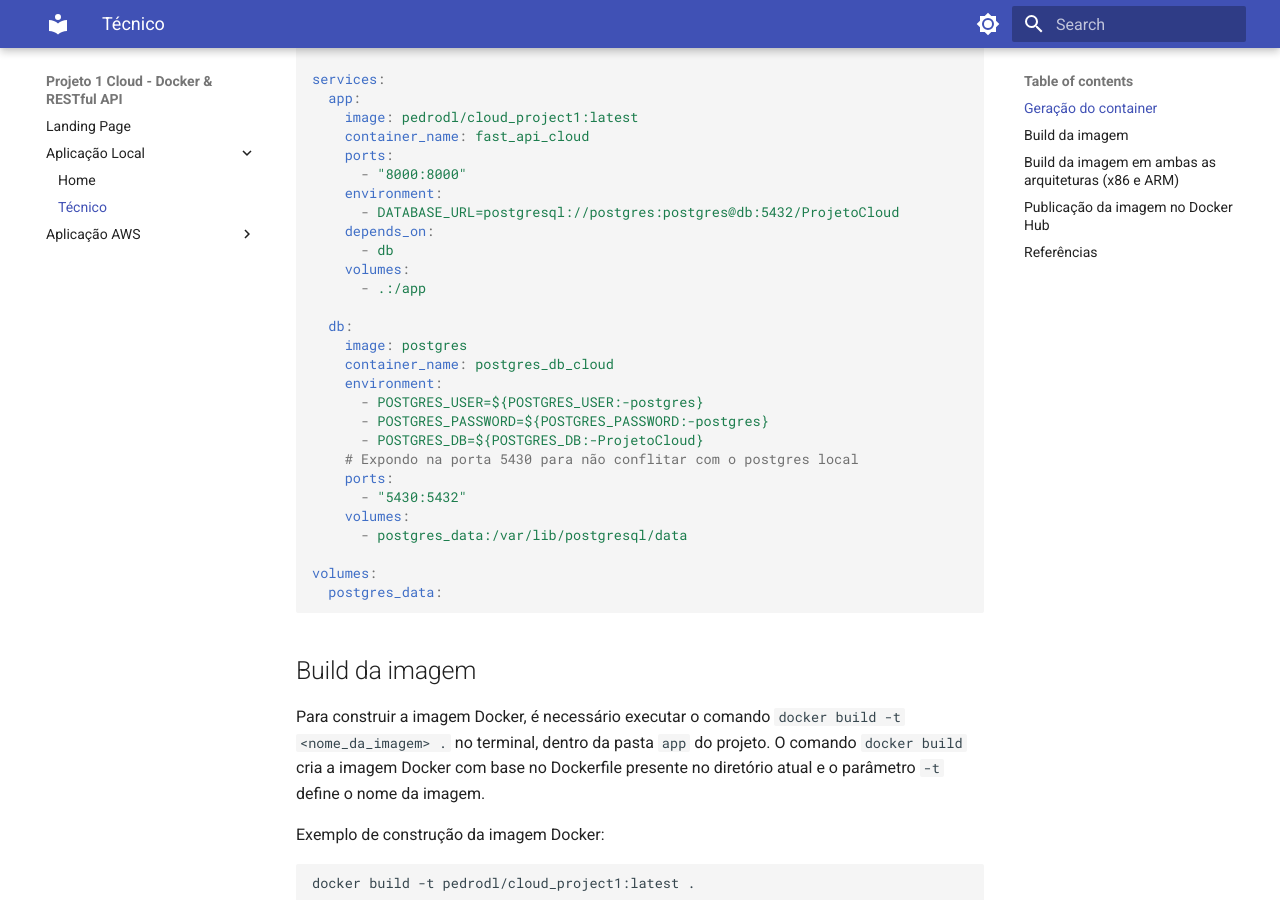
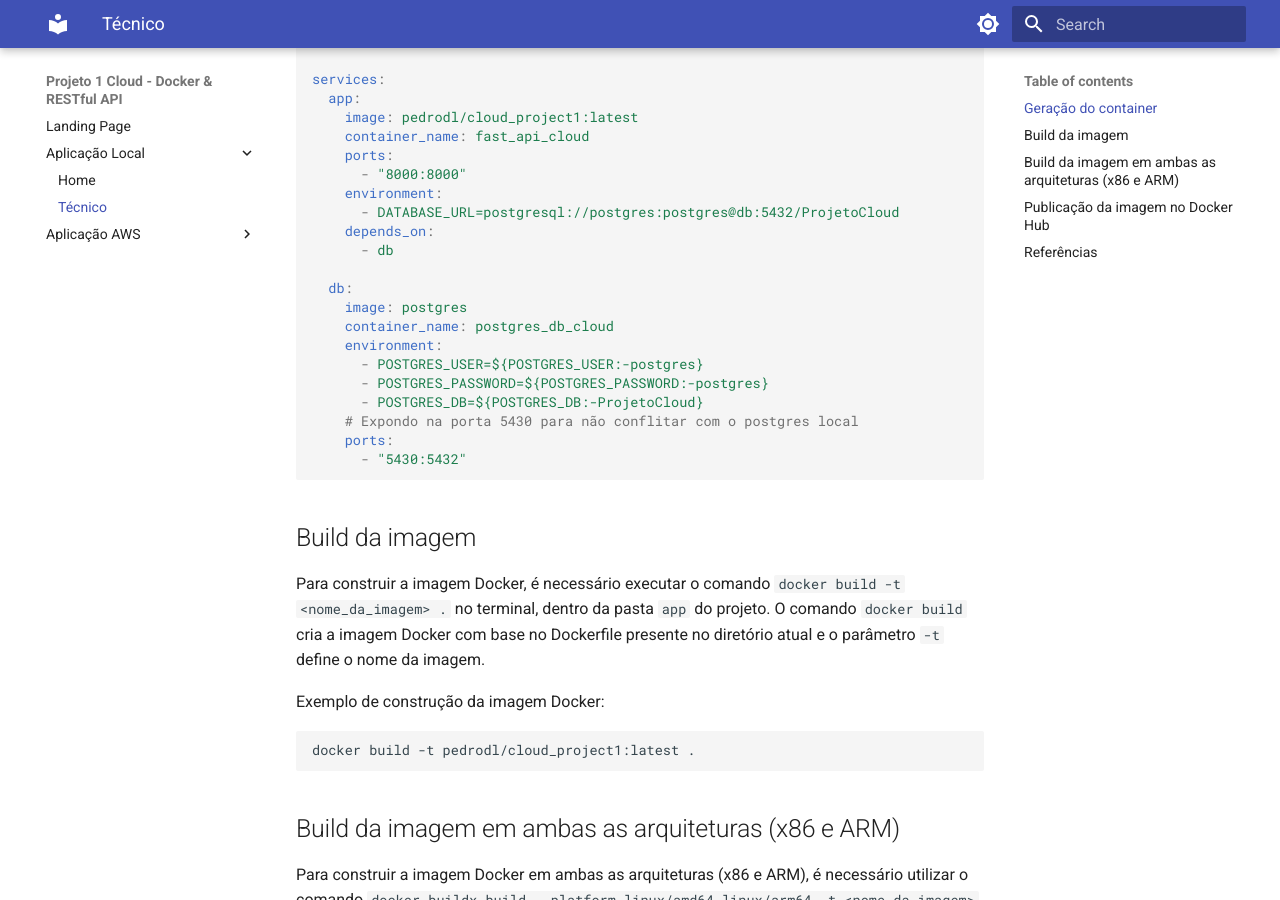
Before and after one commit to DeLucca990/Cloud-RESTful-API, an MkDocs documentation site: the page built from docs/local_tech.md, in a window 1280 px wide and 900 px high, scrolled down 973 px. Built offline with MkDocs 1.6.1 and Material for MkDocs 9.7.7, drawn with Linux system fonts in a browser that asks for light colours.

Commit message:
att docs

````diff
--- a/docs/local_tech.md
+++ b/docs/local_tech.md
@@ -48,8 +48,6 @@ services:
       - DATABASE_URL=postgresql://postgres:postgres@db:5432/ProjetoCloud
     depends_on:
       - db
-    volumes:
-      - .:/app
 
   db:
     image: postgres
@@ -61,11 +59,6 @@ services:
     # Expondo na porta 5430 para não conflitar com o postgres local
     ports:
       - "5430:5432"
-    volumes:
-      - postgres_data:/var/lib/postgresql/data
-
-volumes:
-  postgres_data:
 ```
 
 ## Build da imagem
````
Also changed, not shown: other parts of docs/local_tech.md (+1 -1 lines).
